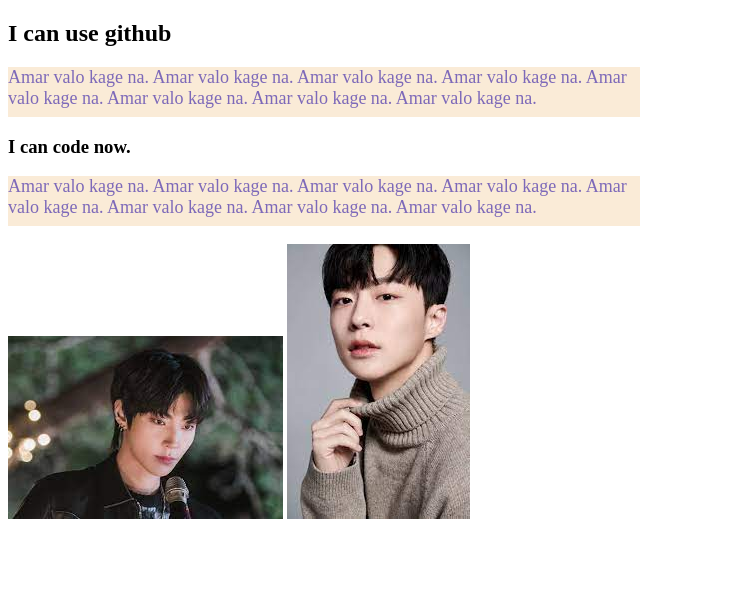
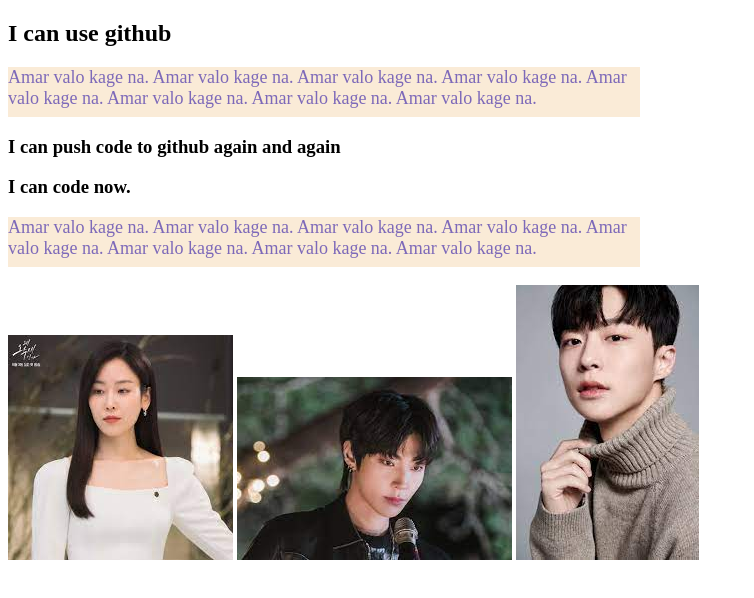
Before and after one commit to farzanaAkter12/my-second-repo, a plain HTML site: page index.html in a window 1280 px wide. Shown: the whole page, without its empty margins (0-754 px from the left). Drawn offline with Linux system fonts and the light colour scheme.

Commit message:
Another Image Added

```diff
--- a/index.html
+++ b/index.html
@@ -11,9 +11,11 @@
    <h2>I can use github</h2>
 
    <p>Amar valo kage na. Amar valo kage na. Amar valo kage na. Amar valo kage na. Amar valo kage na. Amar valo kage na. Amar valo kage na. Amar valo kage na. </p>
+   <h3>I can push code to github again and again</h3>
    <h3>I can code now.</h3>
    <p>Amar valo kage na. Amar valo kage na. Amar valo kage na. Amar valo kage na. Amar valo kage na. Amar valo kage na. Amar valo kage na. Amar valo kage na. </p>
 
+   <img src="images/SeoHyunJin.jpg" alt="Doctor Romantic">
    <img src="HwangInYeop.jpg" alt="true beauty">
    <img src="BaeInHyuk.jpg" alt="my roommate is a ghumio">
 
```
